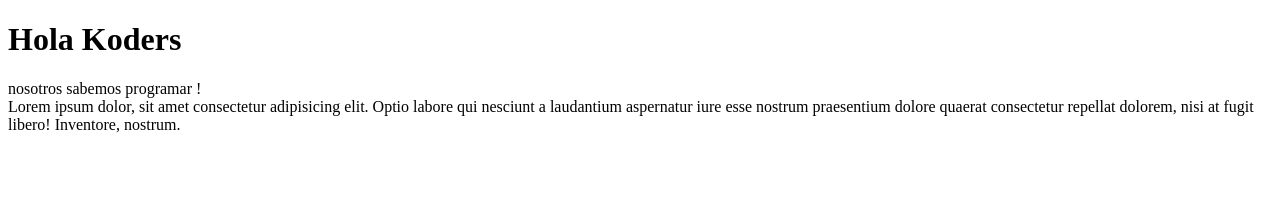
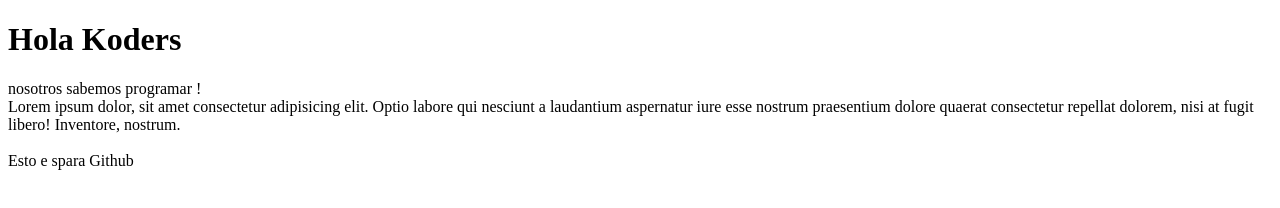
Before and after one commit to Zambrix20/mi_web, a plain HTML site: page index.html in a window 1280 px wide. Drawn offline with Linux system fonts and the light colour scheme.

Commit message:
Esto es para GitHub

```diff
--- a/index.html
+++ b/index.html
@@ -14,5 +14,7 @@
       quaerat consectetur repellat dolorem, nisi at fugit libero! Inventore,
       nostrum.
     </section>
+    <br />
+    <span>Esto e spara Github</span>
   </body>
 </html>
```
